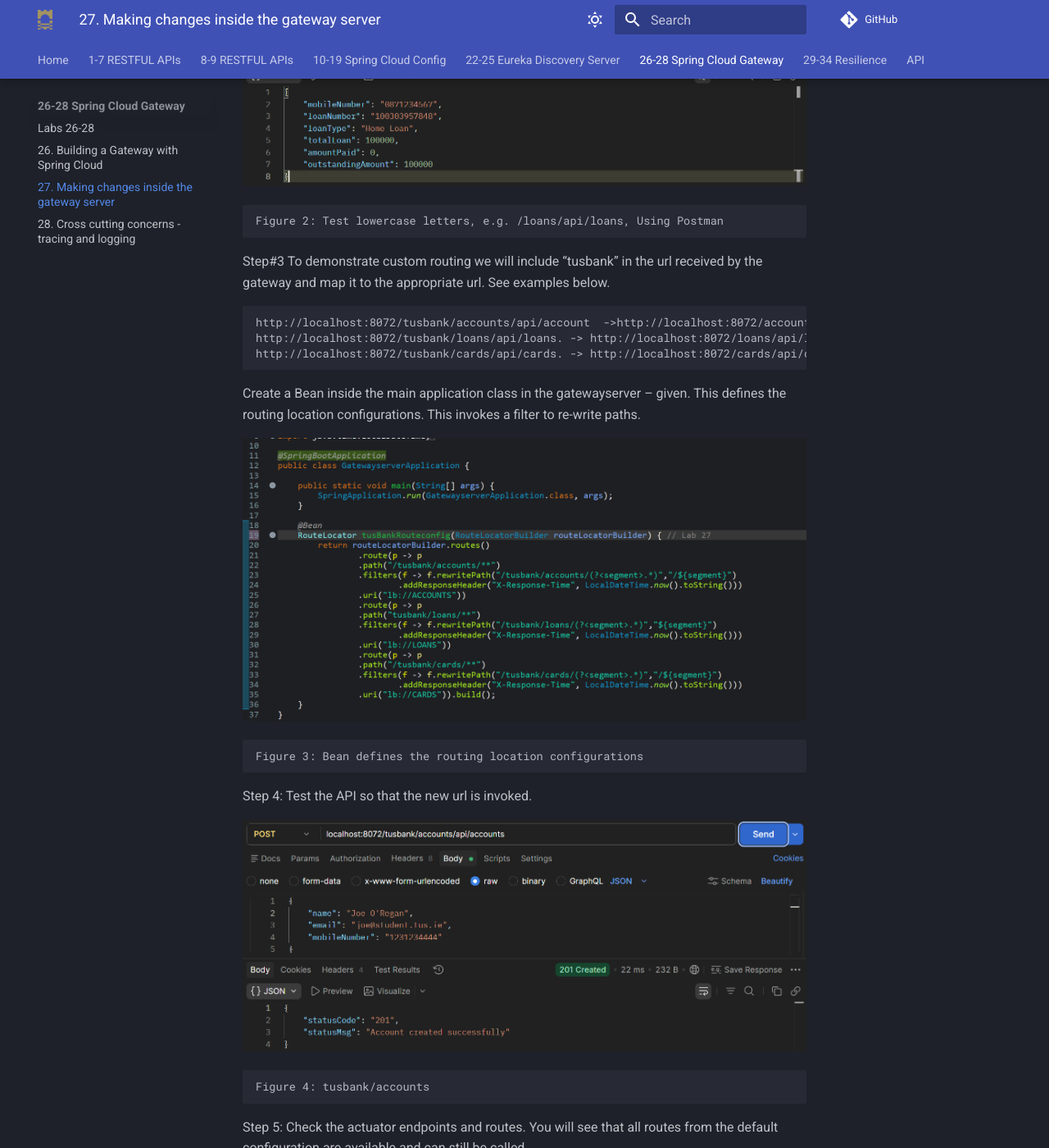
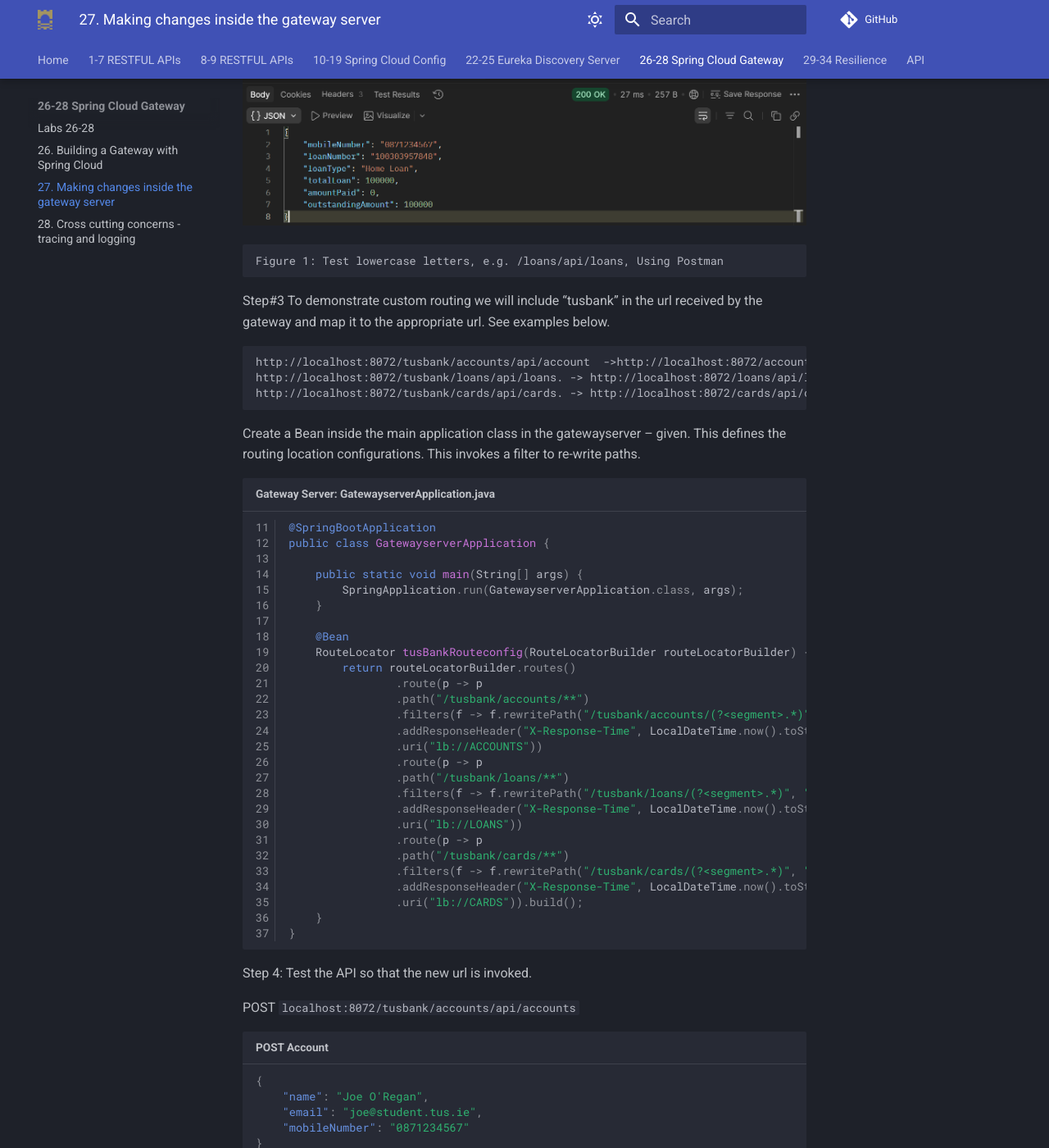
Before and after one commit to joeaoregan/TUS-26-MA-Labs, an MkDocs documentation site: the page built from docs/labs26-28/lab27/index.md, in a window 1280 px wide and 1400 px high, scrolled down 718 px. Shown: the whole window at 82% size. Built offline with MkDocs 1.6.1 and Material for MkDocs 9.7.7, drawn with Linux system fonts in a browser that asks for light colours; comment, search, counter and statistics services are not loaded; some of the changed text lies outside the part shown.

Commit message:
lab27: add code for images

````diff
--- a/docs/labs26-28/lab27/index.md
+++ b/docs/labs26-28/lab27/index.md
@@ -3,15 +3,27 @@
 In this lab we will make some changes inside the gateway. The first one is to accept lowercase letters in the url for the service name. We will also add some custom routing.
 Step#1 Update the application.yml for the gateway to add the property shown and restart the gatewayserver. This means that the gateway will accept service names in lowercase.
 
-![lowercase service id](pic1.png)
-
-    Figure 1: Accept lowercase letters in the url for the service name
+```yaml title="Gateway Server: application.yml" linenums="3"
+    name: gatewayserver
+  config:
+    import: "optional:configserver:http://localhost:8071" # Lab 22
+  cloud:
+    gateway:
+      server:
+        webflux:
+          discovery:
+            locator:
+              enabled: true
+              lower-case-service-id: true # lab 27
+```
 
 Step#2 Test using Postman
 
-![Postman Test](pic2.png)
+POST `localhost:8072/loans/api/loans?mobileNumber=0871234567`
 
-    Figure 2: Test lowercase letters, e.g. /loans/api/loans, Using Postman
+![Postman Test](pic1.png)
+
+    Figure 1: Test lowercase letters, e.g. /loans/api/loans, Using Postman
 
 Step#3 To demonstrate custom routing we will include “tusbank” in the url received by the gateway and map it to the appropriate url. See examples below.
 
@@ -23,57 +35,123 @@ http://localhost:8072/tusbank/cards/api/cards. -> http://localhost:8072/cards/ap
 
 Create a Bean inside the main application class in the gatewayserver – given. This defines the routing location configurations. This invokes a filter to re-write paths.
 
-![Bean](pic3.png)
+```java title="Gateway Server: GatewayserverApplication.java" linenums="11"
+@SpringBootApplication
+public class GatewayserverApplication {
 
-    Figure 3: Bean defines the routing location configurations
+    public static void main(String[] args) {
+        SpringApplication.run(GatewayserverApplication.class, args);
+    }
+
+    @Bean
+    RouteLocator tusBankRouteconfig(RouteLocatorBuilder routeLocatorBuilder) { // Lab 27
+        return routeLocatorBuilder.routes()
+                .route(p -> p
+                .path("/tusbank/accounts/**")
+                .filters(f -> f.rewritePath("/tusbank/accounts/(?<segment>.*)", "/${segment}")
+                .addResponseHeader("X-Response-Time", LocalDateTime.now().toString()))
+                .uri("lb://ACCOUNTS"))
+                .route(p -> p
+                .path("/tusbank/loans/**")
+                .filters(f -> f.rewritePath("/tusbank/loans/(?<segment>.*)", "/${segment}")
+                .addResponseHeader("X-Response-Time", LocalDateTime.now().toString()))
+                .uri("lb://LOANS"))
+                .route(p -> p
+                .path("/tusbank/cards/**")
+                .filters(f -> f.rewritePath("/tusbank/cards/(?<segment>.*)", "/${segment}")
+                .addResponseHeader("X-Response-Time", LocalDateTime.now().toString()))
+                .uri("lb://CARDS")).build();
+    }
+}
+```
 
 Step 4: Test the API so that the new url is invoked.
 
-![tusbank/accounts](pic4.png)
+POST `localhost:8072/tusbank/accounts/api/accounts`
 
-    Figure 4: tusbank/accounts
+```json title="POST Account"
+{
+    "name": "Joe O'Regan",
+    "email": "joe@student.tus.ie",
+    "mobileNumber": "0871234567"
+}
+```
+
+![tusbank/accounts](pic2.png)
+
+    Figure 2: tusbank/accounts
 
 Step 5: Check the actuator endpoints and routes. You will see that all routes from the default configuration are available and can still be called.
 
-![actuator](pic5.png)
+`http://localhost:8072/actuator/`
 
-    Figure 5: actuator
+![actuator](pic3.png)
 
-![actuator gateway routes](pic6.png)
+    Figure 3: actuator
 
-    Figure 6: actuator gateway routes
+`http://localhost:8072/actuator/gateway/routes`
+
+![actuator gateway routes](pic4.png)
+
+    Figure 4: actuator gateway routes
 
 Both the default and the custom routes are available.
 
-![accounts route](pic7.png)
+GET `localhost:8072/accounts/api/accounts?mobileNumber=1231234444`
 
-    Figure 7: /accounts route
+![accounts route](pic5.png)
 
-![tusbank loans route](pic8.png)
+    Figure 5: /accounts route
 
-    Figure 8: /tusbank/loans route
+GET `localhost:8072/tusbank/loans/api/loans?mobileNumber=0871234567`
+
+![tusbank loans route](pic6.png)
+
+    Figure 6: /tusbank/loans route
 
 Step 6: To disable all the default routes and avoid confusion, update the application.yml to set gateway.discovery.locator.enabled to false. Now we only have the 3 scenarios remaining and default behaviour is disabled.
 
-![Disable Default Routes](pic9.png)
+```yaml title="Gateway Server: application.yml" linenums="3"
+    name: gatewayserver
+  config:
+    import: "optional:configserver:http://localhost:8071" # Lab 22
+  cloud:
+    gateway:
+      server:
+        webflux:
+          discovery:
+            locator:
+              enabled: false
+              lower-case-service-id: true # lab 27
+```
 
-    Figure 9: Disable all the default routes
+`http://localhost:8072/actuator/gateway/routes`
 
-![Actuator Gateway Routes](pic10.png)
+![Actuator Gateway Routes](pic7.png)
 
-    Figure 10: Actuator Gateway Routes
+    Figure 7: Actuator Gateway Routes
 
-![Status 404](pic11.png)
+GET `localhost:8072/tusbank/accounts/api/accounts?mobileNumber=0871234567`
 
-    Figure 11: Status 404
+![Status 404](pic8.png)
+
+    Figure 8: Status 404
 
 Default behaviour disabled – just using custom paths
 Step 7: In the bean we have also have the code or filter to add a header in the response. Check the response headers in Postman.
 
-![Add Response Header](pic12.png)
+```java title="Gateway Server: GatewayserverApplication.java" linenums="18"
+	@Bean
+	RouteLocator tusBankRouteconfig(RouteLocatorBuilder routeLocatorBuilder) { // Lab 27
+		return routeLocatorBuilder.routes()
+				.route(p -> p.path("/tusbank/accounts/**")
+						.filters(f -> f.rewritePath("/tusbank/accounts/(?<segment>.*)", "/${segment}")
+								.addResponseHeader("X-Response-Time", LocalDateTime.now().toString())) // This
+						.uri("lb://ACCOUNTS"))
+```
 
-    Figure 12: Add Response Header with Filter
+GET `localhost:8072/tusbank/loans/api/loans?mobileNumber=0871234567`
 
-![X-Response-Time](pic13.png)
+![X-Response-Time](pic9.png)
 
-    Figure 13: X-Response-Time
+    Figure 9: X-Response-Time
````
Also changed, not shown: docs/labs26-28/lab27/pic1.png, docs/labs26-28/lab27/pic10.png (deleted), docs/labs26-28/lab27/pic11.png (deleted), docs/labs26-28/lab27/pic12.png (deleted), docs/labs26-28/lab27/pic13.png (deleted), docs/labs26-28/lab27/pic2.png, docs/labs26-28/lab27/pic3.png, docs/labs26-28/lab27/pic4.png, docs/labs26-28/lab27/pic5.png, docs/labs26-28/lab27/pic6.png, docs/labs26-28/lab27/pic7.png, docs/labs26-28/lab27/pic8.png, docs/labs26-28/lab27/pic9.png, 1 other file.
